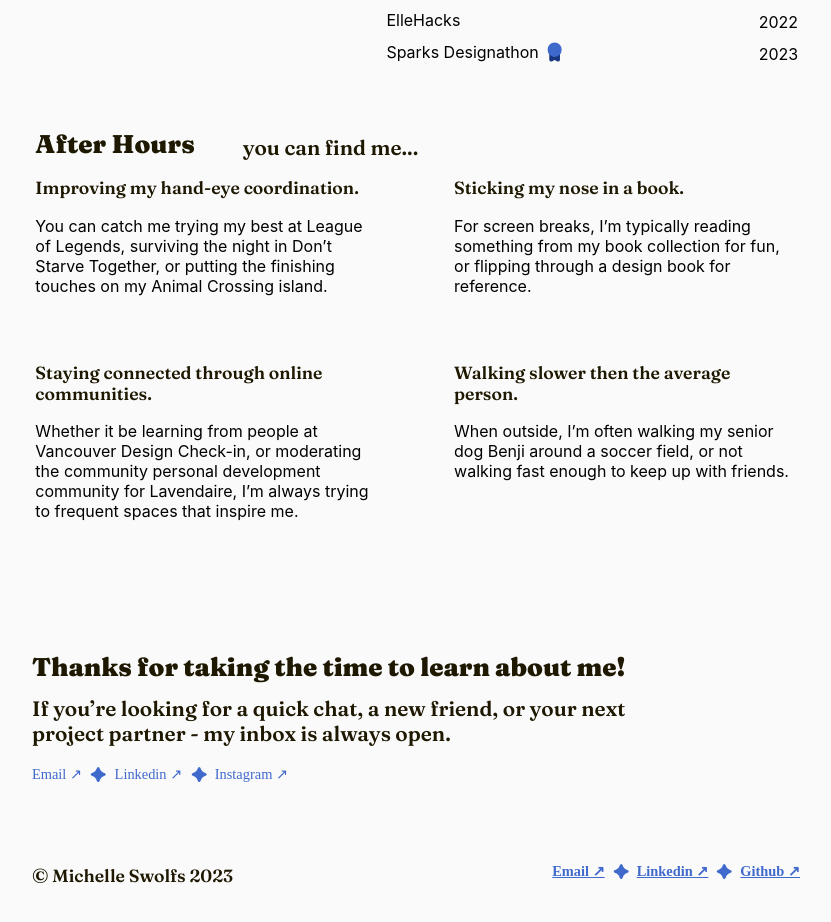
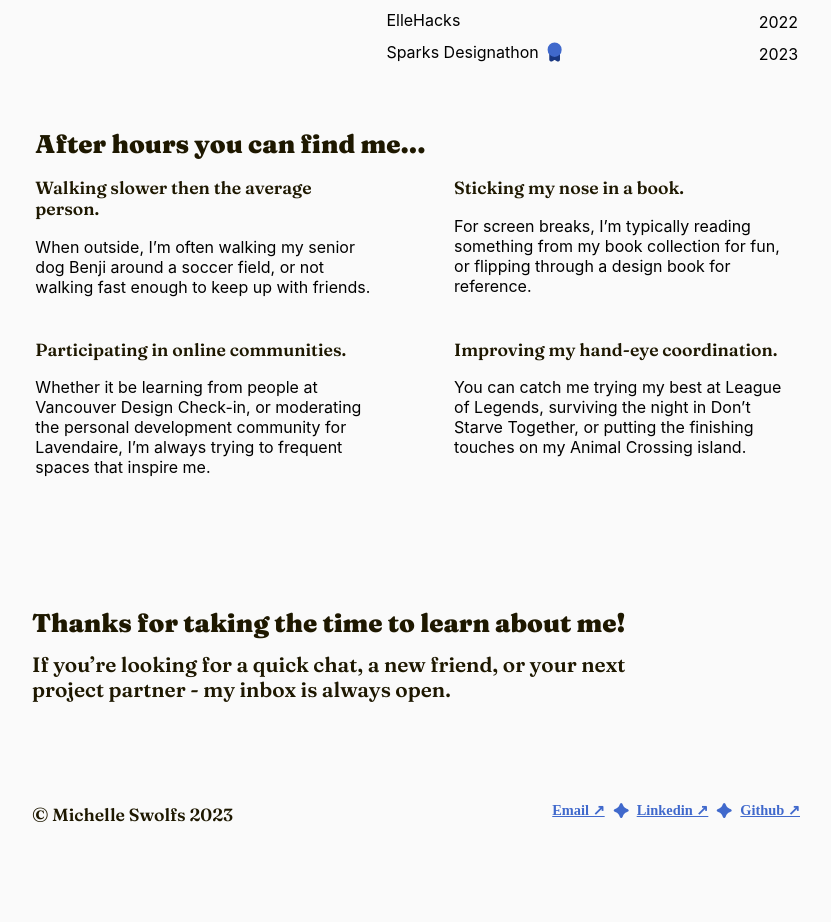
Before and after one commit to nethen/new_portfolio, a React (Create React App) app: page /about in a window 1280 px wide. Shown: the part 1130-2052 px from the top of the page, without its empty margins (224-1055 px from the left). After the commit the page ends 2029 px from the top, so only its background shows below. Built offline with nearby package versions, Linux system fonts and the light colour scheme; a small style sheet from the web is missing.

Commit message:
tidying up spacing

```diff
--- a/src/components/CTA/cta.js
+++ b/src/components/CTA/cta.js
@@ -13,20 +13,6 @@ function CTA() {
             If you’re looking for a quick chat, a new friend, or your next
             project partner - my inbox is always open.
           </p>
-
-          <div className="cta__links">
-            <a href="" className="cta__item">
-              Email ↗
-            </a>
-            <img src={singleSparkle} className="cta__sparkle" />
-            <a href="" className="cta__item">
-              Linkedin ↗
-            </a>
-            <img src={singleSparkle} className="cta__sparkle" />
-            <a href="" className="cta__item">
-              Instagram ↗
-            </a>
-          </div>
         </div>
       </section>
     </>
--- a/src/components/Navbar/navbar.scss
+++ b/src/components/Navbar/navbar.scss
@@ -18,7 +18,7 @@
     @include flex-row;
     align-items: center;
     justify-content: space-between;
-    padding: 1.5rem 1rem;
+    padding: 1.5rem 1.5rem;
     width: 100%;
 
     @include breakpoint-min-size($tablet) {
--- a/src/pages/About/about.js
+++ b/src/pages/About/about.js
@@ -63,13 +63,14 @@ function about() {
       <section className="after-hours">
         <div className="after-hours__container">
           <div className="after-hours__titles">
-            <p className="after-hours__header">After Hours</p>
-            <p className="after-hours__subheader">you can find me...</p>
+            <p className="after-hours__header">
+              After hours you can find me...
+            </p>
           </div>
           <div className="after-hours__grid">
             <Activity
-              title="Improving my hand-eye coordination."
-              desc="You can catch me trying my best at League of Legends, surviving the night in Don’t Starve Together, or putting the finishing touches on my Animal Crossing island."
+              title="Walking slower then the average person."
+              desc="When outside, I’m often walking my senior dog Benji around a soccer field, or not walking fast enough to keep up with friends."
             ></Activity>
             <Activity
               title="Sticking my nose in a book."
@@ -77,12 +78,12 @@ function about() {
             ></Activity>
 
             <Activity
-              title="Staying connected through online communities."
-              desc="Whether it be learning from people at Vancouver Design Check-in, or moderating the community personal development community for Lavendaire, I’m always trying to frequent spaces that inspire me."
+              title="Participating in online communities."
+              desc="Whether it be learning from people at Vancouver Design Check-in, or moderating the personal development community for Lavendaire, I’m always trying to frequent spaces that inspire me."
             ></Activity>
             <Activity
-              title="Walking slower then the average person."
-              desc="When outside, I’m often walking my senior dog Benji around a soccer field, or not walking fast enough to keep up with friends."
+              title="Improving my hand-eye coordination."
+              desc="You can catch me trying my best at League of Legends, surviving the night in Don’t Starve Together, or putting the finishing touches on my Animal Crossing island."
             ></Activity>
           </div>
         </div>
--- a/src/pages/About/about.scss
+++ b/src/pages/About/about.scss
@@ -173,7 +173,7 @@
       @include flex-row;
       flex-wrap: wrap;
       justify-content: space-between;
-      gap: 2rem;
+      gap: 0.5rem;
     }
   }
 
--- a/src/pages/Home/home.js
+++ b/src/pages/Home/home.js
@@ -15,20 +15,21 @@ function Home() {
       <TopParagrah></TopParagrah>
       <section className="projects-box">
         <div className="projects-box__container">
+          <Link className="projects-box__link" to="/boxpals">
+            <ProjectBlock
+              img={boxpalslogo}
+              title="Helping individuals save money through group order management"
+              desc="Development @ BrainStation"
+              bgcolor="#004921"
+            ></ProjectBlock>
+          </Link>
+
           <Link className="projects-box__link" to="/guusto">
             <ProjectBlock
               img={guustologo}
               title="Reimagining what employee recognition looks like"
               desc="Design @ Guusto"
               bgcolor="#22315c"
-            ></ProjectBlock>
-          </Link>
-          <Link className="projects-box__link" to="/boxpals">
-            <ProjectBlock
-              img={boxpalslogo}
-              title="Helping individuals save money through group order management"
-              desc="Development @ BrainStation"
-              bgcolor="#004921"
             ></ProjectBlock>
           </Link>
         </div>
--- a/src/pages/Home/home.scss
+++ b/src/pages/Home/home.scss
@@ -3,7 +3,7 @@
 @import "../../styles/partials/_Variables";
 
 .projects-box {
-  padding: 1.5rem 1rem;
+  padding: 1.5rem 1.5rem;
 
   @include breakpoint-min-size($tablet) {
     @include flex-row;
--- a/src/pages/Project/boxpals.js
+++ b/src/pages/Project/boxpals.js
@@ -161,9 +161,10 @@ function Boxpals() {
             </div>
           </div>
           <div className="content__group-main">
-            <p className="content__body caption"></p>
-            However, group orders between friends commonly results in
-            spreadsheet management or disorganized instant messages.
+            <p className="content__body caption">
+              However, group orders between friends commonly results in
+              spreadsheet management or disorganized instant messages.
+            </p>
           </div>
           <div className="content__group-main">
             <div className="content__body">
@@ -187,7 +188,7 @@ function Boxpals() {
             </div>
           </div>
           <div className="content__group-main">
-            <p classNmae="content__body caption">
+            <p className="content__body caption">
               Group orders in this context are advertised and managed
               exclusively through social media (most commonly Instagram) and
               spreadsheets.
--- a/src/pages/Project/guusto.js
+++ b/src/pages/Project/guusto.js
@@ -108,7 +108,35 @@ function Guusto() {
             </div>
           </div>
 
-          <div className="content__group">
+          <div className="divider">Conclusion</div>
+          <div className="content__group-main">
+            <p className="content__story-heading">
+              A significant portion of my work is under a NDA (mainly work that
+              has not been published).
+            </p>
+
+            <p className="content__body">
+              As I work on developing the best showcase of my work that I can,
+              do not hesitate to reach out via
+              <a
+                href="mailto:swolfsmichelle8@gmail.com"
+                className="content__inline-link"
+              >
+                email
+              </a>
+              or on
+              <a
+                href="https://www.linkedin.com/in/michelleswolfs/"
+                className="content__inline-link"
+                target="_blank"
+              >
+                Linkedin
+              </a>
+              with any questions regarding my work.
+            </p>
+          </div>
+
+          {/* <div className="content__group">
             <p className="content__section-heading">Featured Projects</p>
 
             <Link to="" className="project-link__tag">
@@ -146,7 +174,7 @@ function Guusto() {
                 Linkedin.
               </a>
             </p>
-          </div>
+          </div> */}
         </div>
       </div>
 
--- a/src/pages/Project/project.scss
+++ b/src/pages/Project/project.scss
@@ -12,7 +12,7 @@ iframe {
 }
 
 .content {
-  padding: 1.5rem 1rem;
+  padding: 1.5rem 1.5rem;
   @include breakpoint-min-size($tablet) {
     @include flex-row;
     justify-content: center;
@@ -129,6 +129,7 @@ iframe {
 
   &__examples {
     @include flex-column;
+    padding-top: 1.5rem;
 
     @include breakpoint-min-size($desktop) {
       @include flex-row;
```
